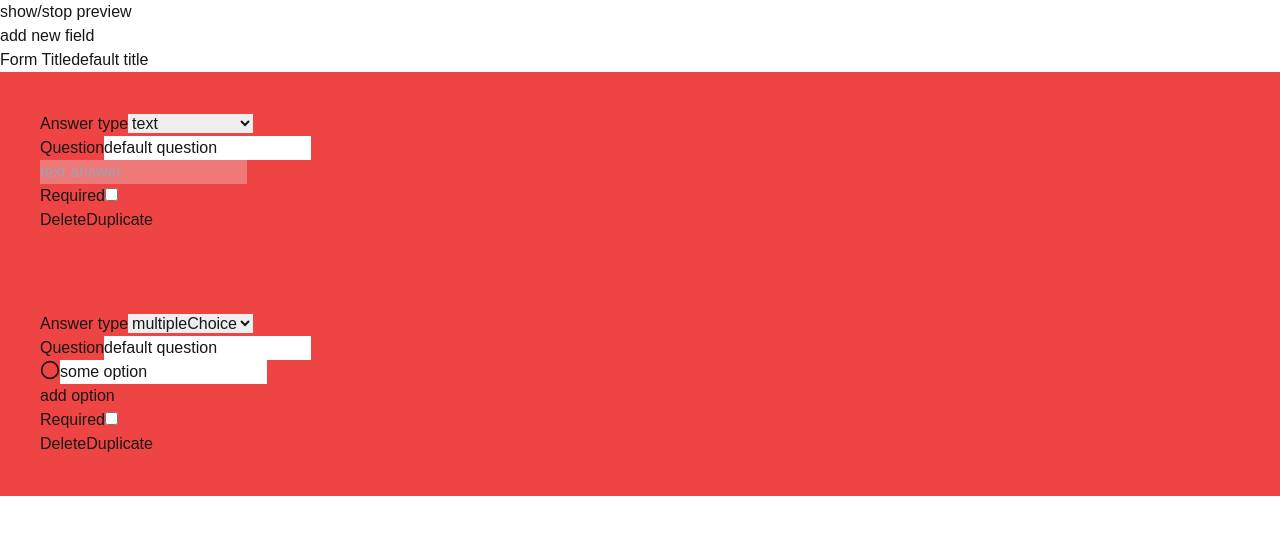
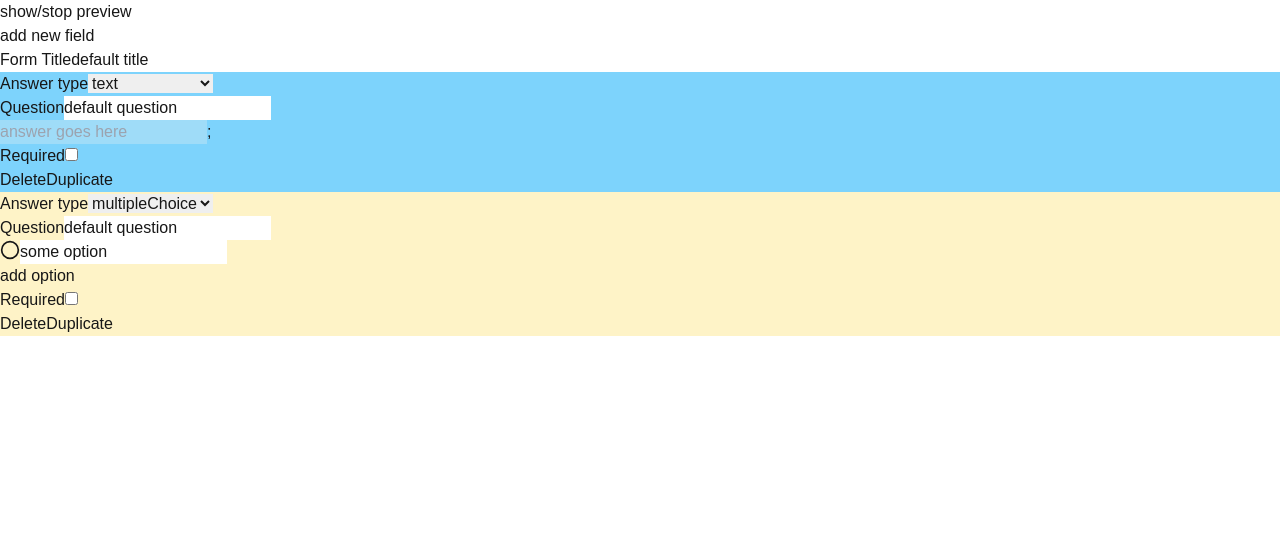
Before and after one commit to Myo-Htet-San-Brainy/Form-Builder, a Next.js app: page / in a window 1280 px wide. Shown: the top 534 px of the page. Built offline with nearby package versions, Linux system fonts and the light colour scheme.

Commit message:
Refactored components
- make parts of field components
- make  components for different field types

```diff
--- /dev/null
+++ b/app/components/FieldActions.tsx
@@ -0,0 +1,30 @@
+import React from "react";
+import { useFormStore } from "../lib/formStore";
+
+interface FieldActionsProps {
+  fieldId: string;
+}
+
+const FieldActions: React.FC<FieldActionsProps> = ({ fieldId }) => {
+  const { formFields, toggleFieldRequired, deleteField, duplicateField } =
+    useFormStore();
+  const formField = formFields[fieldId];
+
+  return (
+    <div>
+      <div>
+        <label htmlFor={`field-required-${fieldId}`}>Required</label>
+        <input
+          id={`field-required-${fieldId}`}
+          type="checkbox"
+          checked={formField?.required}
+          onChange={(e) => toggleFieldRequired(fieldId, e)}
+        />
+      </div>
+      <button onClick={() => deleteField(fieldId)}>Delete</button>
+      <button onClick={() => duplicateField(fieldId)}>Duplicate</button>
+    </div>
+  );
+};
+
+export default FieldActions;
--- /dev/null
+++ b/app/components/FieldChooseAnsType.tsx
@@ -0,0 +1,37 @@
+import React from "react";
+import { useFormStore } from "../lib/formStore";
+
+const allowedAnswerTypes = [
+  "text",
+  "number",
+  "date",
+  "time",
+  "email",
+  "url",
+  "tel",
+  "multipleChoice",
+];
+
+const FieldChooseAnsType: React.FC<{ fieldId: string }> = ({ fieldId }) => {
+  const { formFields, changeFieldAnswerType } = useFormStore();
+  const formField = formFields[fieldId];
+  return (
+    <div>
+      <label htmlFor={`field-answer-type-${fieldId}`}>Answer type</label>
+      <select
+        name={`field-answer-type-${fieldId}`}
+        id={`field-answer-type-${fieldId}`}
+        value={formField?.type}
+        onChange={(e) => changeFieldAnswerType(fieldId, e)}
+      >
+        {allowedAnswerTypes.map((type) => (
+          <option key={type} value={type}>
+            {type}
+          </option>
+        ))}
+      </select>
+    </div>
+  );
+};
+
+export default FieldChooseAnsType;
--- /dev/null
+++ b/app/components/FieldQuestion.tsx
@@ -0,0 +1,23 @@
+import React from "react";
+import { useFormStore } from "../lib/formStore";
+
+const FieldQuestion: React.FC<{ fieldId: string }> = ({ fieldId }) => {
+  const { formFields, changeFieldQuestion } = useFormStore();
+  const formField = formFields[fieldId];
+
+  return (
+    <div>
+      <label htmlFor={`field-question-${fieldId}`}>Question</label>
+      <input
+        type="text"
+        id={`field-question-${fieldId}`}
+        name={`field-question-${fieldId}`}
+        value={formField?.question}
+        onChange={(e) => changeFieldQuestion(fieldId, e)}
+        placeholder="Enter question"
+      />
+    </div>
+  );
+};
+
+export default FieldQuestion;
--- a/app/components/PreviewForm.tsx
+++ b/app/components/PreviewForm.tsx
@@ -1,19 +1,27 @@
 import { useFormStore } from "../lib/formStore";
 import { FormField, isTextField, isSelectField } from "../entities/form";
+import { useForm, UseFormRegister } from "react-hook-form";
 
-function renderAnswer(field: FormField, fieldId: string) {
+function renderAnswer(
+  field: FormField,
+  fieldId: string,
+  register: UseFormRegister<any>
+) {
+  const validationRules: any = {};
+  if (field.required) {
+    validationRules["required"] = "This value is required";
+  }
   if (isTextField(field)) {
     return (
       <input
         type={field.type}
-        name={fieldId}
         id={fieldId}
-        required={field.required}
+        {...register(fieldId, validationRules)}
       />
     );
   } else if (isSelectField(field)) {
     return (
-      <select name={fieldId} id={fieldId} required={field.required}>
+      <select {...register(fieldId, validationRules)} id={fieldId}>
         {field.options.map((option) => (
           <option key={option.id} value={option.value}>
             {option.value}
@@ -27,14 +35,12 @@ function renderAnswer(field: FormField, fieldId: string) {
 
 const PreviewForm = () => {
   const { title, formFields } = useFormStore();
+  const { register, handleSubmit } = useForm();
+  function onSubmit(data: any) {
+    console.log(data);
+  }
   return (
-    <form
-      onSubmit={(e) => {
-        e.preventDefault();
-        const formData = new FormData(e.currentTarget);
-        console.log(Object.fromEntries(formData));
-      }}
-    >
+    <form onSubmit={handleSubmit(onSubmit)}>
       {/* FORM TITLE */}
       <h1>{title}</h1>
       {/* END OF FORM TITLE */}
@@ -43,7 +49,7 @@ const PreviewForm = () => {
         return (
           <div key={fieldId}>
             <label htmlFor={fieldId}>{field.question}</label>
-            {renderAnswer(field, fieldId)}
+            {renderAnswer(field, fieldId, register)}
           </div>
         );
       })}
--- /dev/null
+++ b/app/components/SelectField.tsx
@@ -0,0 +1,37 @@
+import React from "react";
+import FieldChooseAnsType from "./FieldChooseAnsType";
+import FieldQuestion from "./FieldQuestion";
+import FieldActions from "./FieldActions";
+import { useFormStore } from "../lib/formStore";
+import { Circle } from "lucide-react";
+import { SelectField as SelectFieldType } from "../entities/form";
+
+const SelectField: React.FC<{ fieldId: string }> = ({ fieldId }) => {
+  const { formFields, changeOption, addOption } = useFormStore();
+  const formField = formFields[fieldId] as SelectFieldType;
+
+  return (
+    <div className="bg-amber-100">
+      <FieldChooseAnsType fieldId={fieldId} />
+      <FieldQuestion fieldId={fieldId} />
+      <div>
+        {formField.options.map((option) => {
+          return (
+            <div key={option.id} className="flex">
+              <Circle size={20} />
+              <input
+                type="text"
+                value={option.value}
+                onChange={(e) => changeOption(fieldId, option.id, e)}
+              />
+            </div>
+          );
+        })}
+        <button onClick={() => addOption(fieldId)}>add option</button>
+      </div>
+      <FieldActions fieldId={fieldId} />
+    </div>
+  );
+};
+
+export default SelectField;
--- /dev/null
+++ b/app/components/TextField.tsx
@@ -0,0 +1,17 @@
+import React from "react";
+import FieldChooseAnsType from "./FieldChooseAnsType";
+import FieldQuestion from "./FieldQuestion";
+import FieldActions from "./FieldActions";
+
+const TextField: React.FC<{ fieldId: string }> = ({ fieldId }) => {
+  return (
+    <div className="bg-sky-300">
+      <FieldChooseAnsType fieldId={fieldId} />
+      <FieldQuestion fieldId={fieldId} />
+      <input placeholder={`answer goes here`} disabled />;
+      <FieldActions fieldId={fieldId} />
+    </div>
+  );
+};
+
+export default TextField;
--- a/app/page.tsx
+++ b/app/page.tsx
@@ -1,20 +1,10 @@
 "use client";
 import React, { useState } from "react";
 import { FormField, isSelectField, isTextField } from "./entities/form";
-import { Circle } from "lucide-react";
 import { useFormStore } from "./lib/formStore";
 import PreviewForm from "./components/PreviewForm";
-
-const allowedAnswerTypes = [
-  "text",
-  "number",
-  "date",
-  "time",
-  "email",
-  "url",
-  "tel",
-  "multipleChoice",
-];
+import TextField from "./components/TextField";
+import SelectField from "./components/SelectField";
 
 const Page = () => {
   const [showPreview, setShowPreview] = useState<boolean>(false);
@@ -29,55 +19,16 @@ const Page = () => {
   );
 };
 
-const renderAnswer = (
-  fieldId: string,
-  field: FormField,
-  changeOption: (
-    fieldId: string,
-    optionId: string,
-    e: React.ChangeEvent<HTMLInputElement>
-  ) => void,
-  addOption: (fieldId: string) => void
-) => {
+const renderField = (fieldId: string, field: FormField) => {
   if (isTextField(field)) {
-    return (
-      <input type={field.type} placeholder={`${field.type} answer`} disabled />
-    );
+    return <TextField fieldId={fieldId} />;
   } else if (isSelectField(field)) {
-    return (
-      <div>
-        {field.options.map((option) => {
-          return (
-            <div key={option.id} className="flex">
-              <Circle size={20} />
-              <input
-                type="text"
-                value={option.value}
-                onChange={(e) => changeOption(fieldId, option.id, e)}
-              />
-            </div>
-          );
-        })}
-        <button onClick={() => addOption(fieldId)}>add option</button>
-      </div>
-    );
+    return <SelectField fieldId={fieldId} />;
   }
 };
 
 const FormBuilder = () => {
-  const {
-    title,
-    formFields,
-    addNewField,
-    changeFieldAnswerType,
-    changeFieldQuestion,
-    changeFormTitle,
-    deleteField,
-    duplicateField,
-    toggleFieldRequired,
-    changeOption,
-    addOption,
-  } = useFormStore();
+  const { title, formFields, addNewField, changeFormTitle } = useFormStore();
   // console.log(useFormStore.getState());
   return (
     <div>
@@ -99,60 +50,7 @@ const FormBuilder = () => {
       {/* END OF FORM TITLE */}
       {/* FORM FIELDS */}
 
-      {Object.entries(formFields).map(([id, field]) => (
-        <div key={id} className="p-10 bg-red-500">
-          {/* CHOOSE ANS TYPE */}
-          <div>
-            <label htmlFor={`field-answer-type-${id}`}>Answer type</label>
-            <select
-              name={`field-answer-type-${id}`}
-              id={`field-answer-type-${id}`}
-              value={field.type}
-              onChange={(e) => changeFieldAnswerType(id, e)}
-            >
-              {allowedAnswerTypes.map((type) => (
-                <option key={type} value={type}>
-                  {type}
-                </option>
-              ))}
-            </select>
-          </div>
-          {/* END OF CHOOSE ANS TYPE */}
-
-          {/* QUESTION */}
-          <div>
-            <label htmlFor={`field-question-${id}`}>Question</label>
-            <input
-              type="text"
-              id={`field-question-${id}`}
-              name={`field-question-${id}`}
-              value={field.question}
-              onChange={(e) => changeFieldQuestion(id, e)}
-              placeholder="Enter question"
-            />
-          </div>
-          {/* END OF QUESTION */}
-
-          {/* ANSWER */}
-          <div>{renderAnswer(id, field, changeOption, addOption)}</div>
-          {/* END OF ANSWER */}
-
-          {/* Actions */}
-          <div>
-            <div>
-              <label htmlFor={`field-required-${id}`}>Required</label>
-              <input
-                id={`field-required-${id}`}
-                type="checkbox"
-                checked={field.required}
-                onChange={(e) => toggleFieldRequired(id, e)}
-              />
-            </div>
-            <button onClick={() => deleteField(id)}>Delete</button>
-            <button onClick={() => duplicateField(id)}>Duplicate</button>
-          </div>
-        </div>
-      ))}
+      {Object.entries(formFields).map(([id, field]) => renderField(id, field))}
 
       {/*END OF FORM FIELDS */}
     </div>
--- a/package.json
+++ b/package.json
@@ -13,6 +13,7 @@
     "next": "15.1.5",
     "react": "^19.0.0",
     "react-dom": "^19.0.0",
+    "react-hook-form": "^7.54.2",
     "uuid": "^11.0.5",
     "zustand": "^5.0.3"
   },
```
Also changed, not shown: 1 other file (tests, documents, lock files or other folders).
